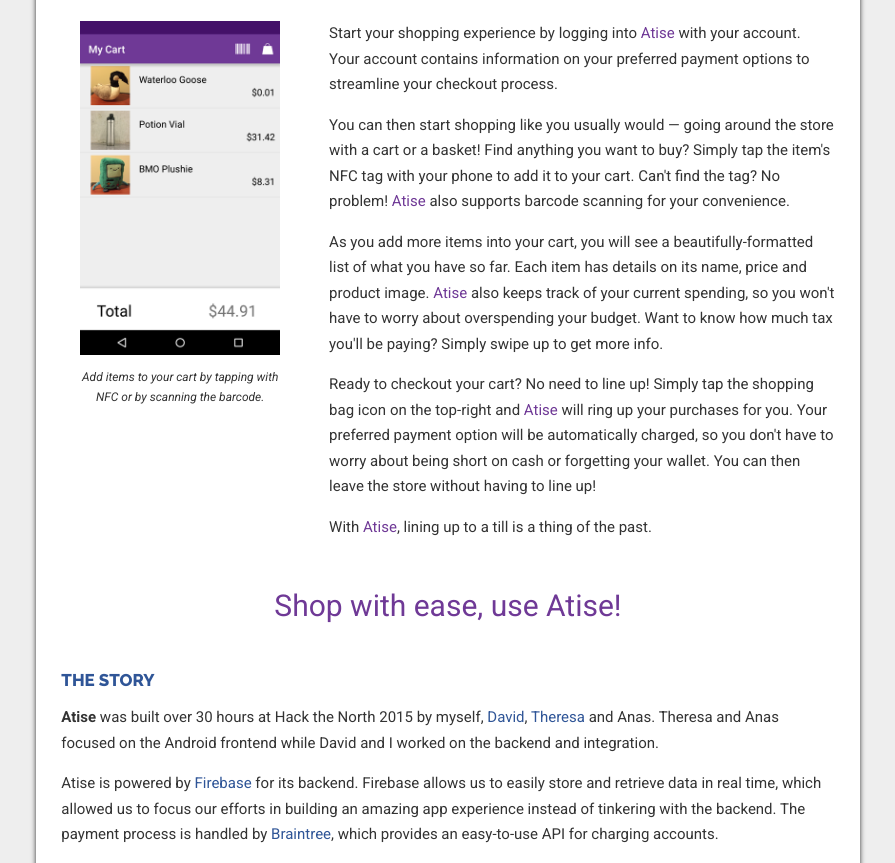
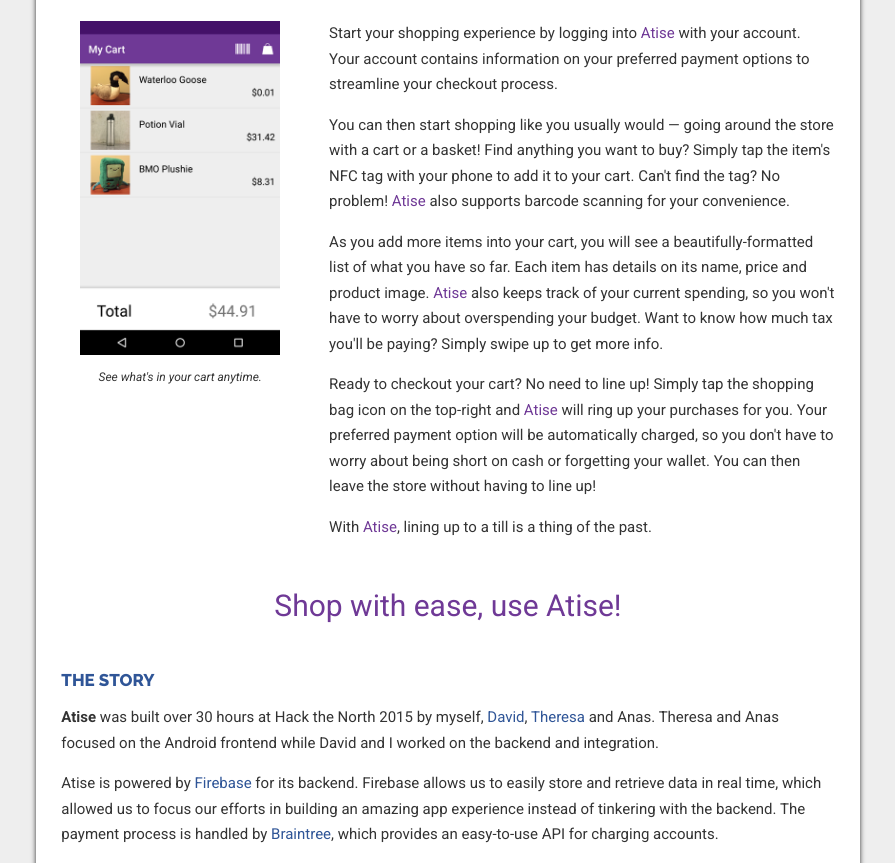
Before and after one commit to lloydtorres/lloydtorres.github.io, a Jekyll site: the page built from atise.md, in a window 1280 px wide, cut to the strip 1040-1903 px from the top of the page. Shown: the whole strip, without its empty margins (192-1087 px from the left). Built offline with Jekyll 4.4.1, drawn with Linux system fonts in a browser that asks for light colours; nearby versions of some CDN libraries; comment, search, counter and statistics services are not loaded.

Commit message:
Shorten image subtitles

```diff
--- a/atise.md
+++ b/atise.md
@@ -38,11 +38,11 @@
             </li>
             <li>
                 <img src="/images/projects/atise/atise-cart.png" alt=""/>
-                <p class="caption">Add items to your cart by tapping with NFC or by scanning the barcode.</p>
+                <p class="caption">See what's in your cart anytime.</p>
             </li>
             <li>
                 <img src="/images/projects/atise/atise-total.png" alt=""/>
-                <p class="caption">Information about your spending is just a swipe away.</p>
+                <p class="caption">Spending info keeps you within budget.</p>
             </li>
             <li>
                 <img src="/images/projects/atise/atise-success.png" alt=""/>
```
